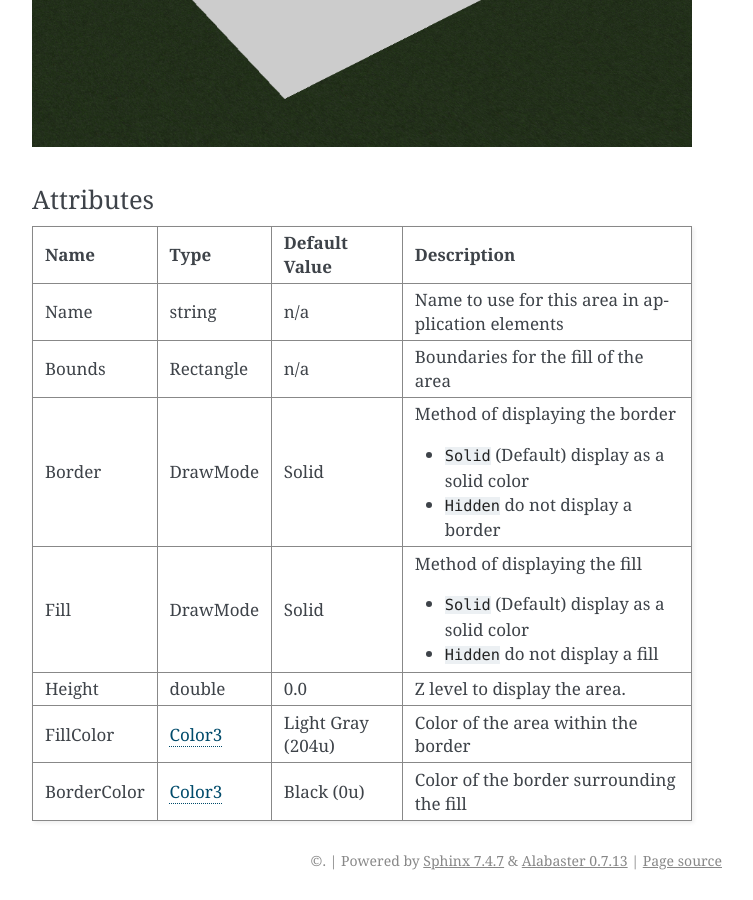
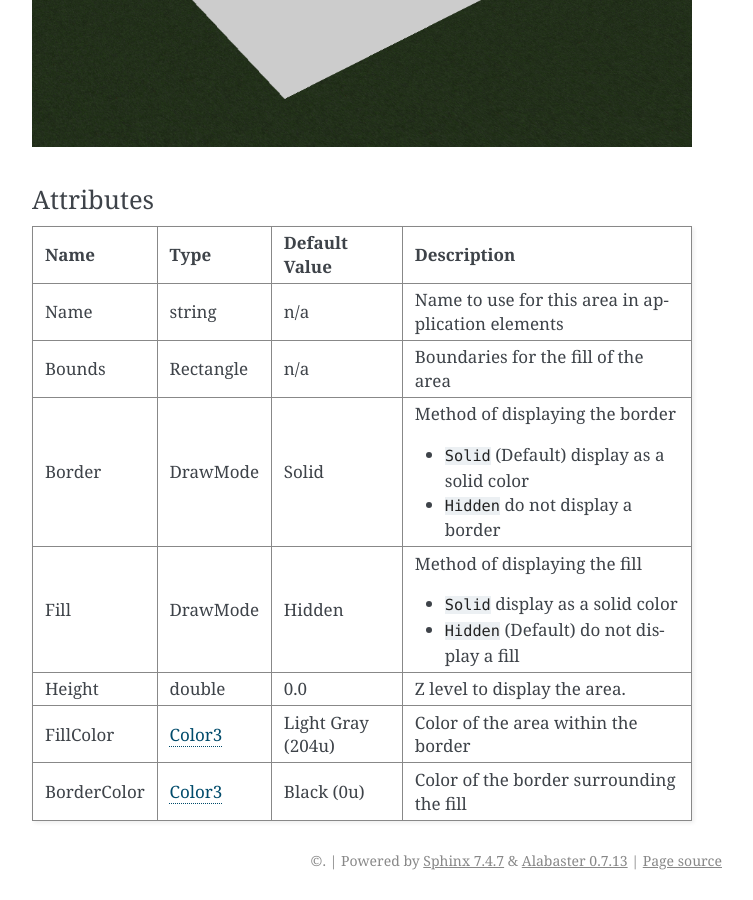
Before and after one commit to usnistgov/NetSimulyzer-ns3-module, a Sphinx documentation site: the page built from doc/source/areas.rst, in a window 1280 px wide and 900 px high, scrolled down 1665 px. Shown: the whole window, without its empty margins (388-1141 px from the left). Built offline with Sphinx 7.4.7, drawn with Linux system fonts in a browser that asks for light colours.

Commit message:
Hide the fill of an RectangularArea by default
See: https://gitlab.nist.gov/gitlab/wnd-publicsafety/visualizer/NetSimulyzer-ns3-module/-/issues/11

```diff
--- a/doc/source/areas.rst
+++ b/doc/source/areas.rst
@@ -54,10 +54,10 @@ Attributes
 |                      |               |                   | * ``Solid`` (Default) display as a solid color    |
 |                      |               |                   | * ``Hidden`` do not display a border              |
 +----------------------+---------------+-------------------+---------------------------------------------------+
-| Fill                 | DrawMode      | Solid             | Method of displaying the fill                     |
+| Fill                 | DrawMode      | Hidden            | Method of displaying the fill                     |
 |                      |               |                   |                                                   |
-|                      |               |                   | * ``Solid`` (Default) display as a solid color    |
-|                      |               |                   | * ``Hidden`` do not display a fill                |
+|                      |               |                   | * ``Solid`` display as a solid color              |
+|                      |               |                   | * ``Hidden`` (Default) do not display a fill      |
 +----------------------+---------------+-------------------+---------------------------------------------------+
 | Height               | double        | 0.0               | Z level to display the area.                      |
 +----------------------+---------------+-------------------+---------------------------------------------------+
```
Also changed, not shown: 1 other file.
